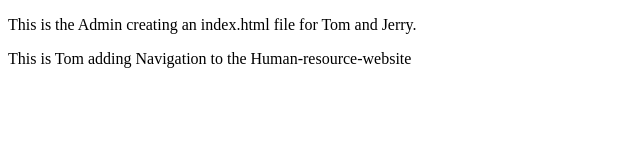
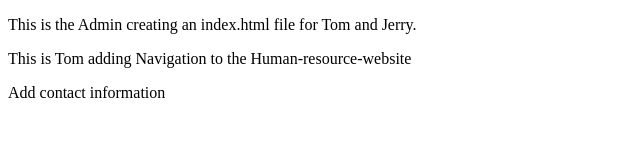
Before and after one commit to Seyidonald/Human-resource-website, a plain HTML site: page index.html in a window 1280 px wide. Shown: the whole page, without its empty margins (0-640 px from the left). Drawn offline with Linux system fonts and the light colour scheme.

Commit message:
Add contact information

```diff
--- a/index.html
+++ b/index.html
@@ -8,5 +8,6 @@
   <body>
     <p>This is the Admin creating an index.html file for Tom and Jerry.</p>
     <p>This is Tom adding Navigation to the Human-resource-website</p>
+    <footer>Add contact information</footer>
   </body>
 </html>
```
